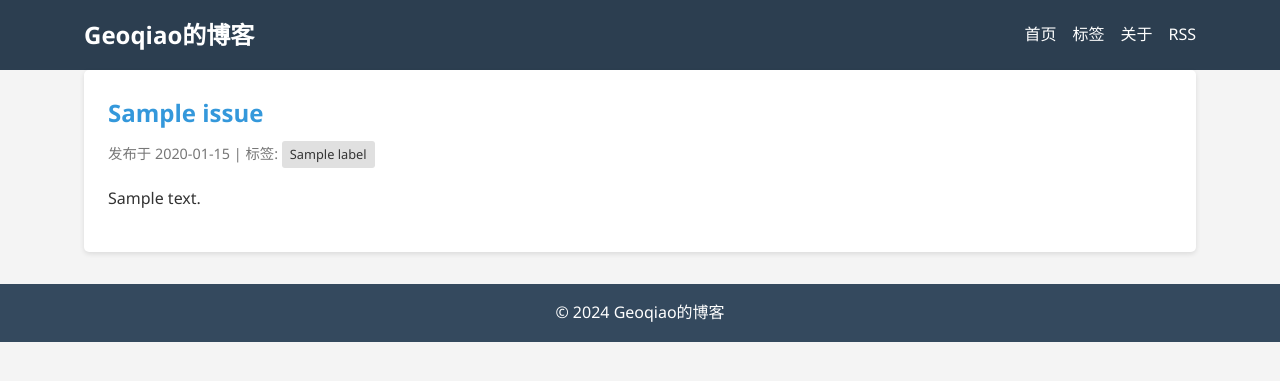
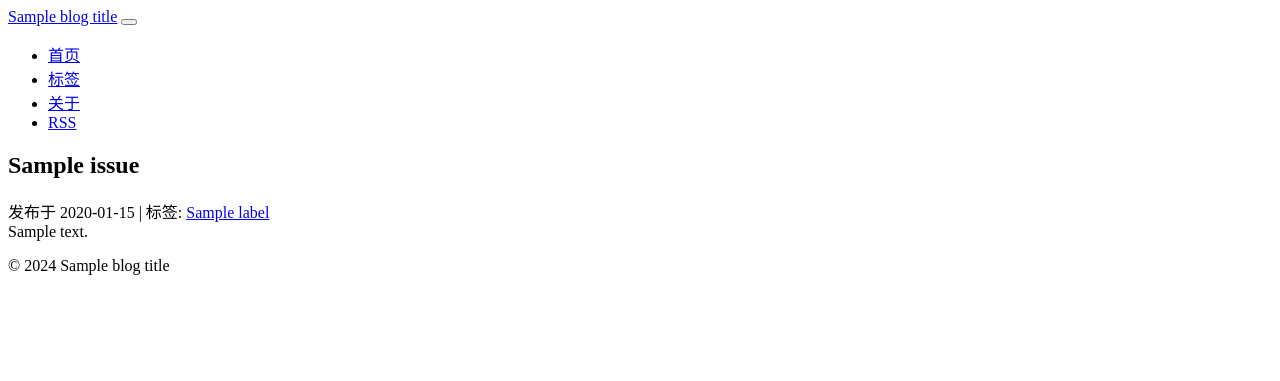
Before and after one commit to briteming/ggb, a Python web app: template templates/post.html in a window 1280 px wide. Shown: the top 381 px of the page. Run offline with Jinja, Linux system fonts and the light colour scheme; the template is opened without the code that fills it: most values are stand-ins (such as "Sample title", 1, 10 or a date in 2020); some libraries are stand-ins or nearby versions.

Commit message:
feature: config name,title,description with config.yaml

```diff
--- a/pyproject.toml
+++ b/pyproject.toml
@@ -9,4 +9,5 @@ dependencies = [
     "jinja2>=3.1.4",
     "marko>=2.1.2",
     "pygithub>=2.4.0",
+    "pyyaml>=6.0.2",
 ]
--- a/templates/base.html
+++ b/templates/base.html
@@ -4,17 +4,18 @@
 <head>
     <meta charset="UTF-8">
     <meta name="viewport" content="width=device-width, initial-scale=1.0">
-    <title>{% block title %}Geoqiao的博客{% endblock %}</title>
-    <link rel="stylesheet" href="https://geoqiao.github.io/templates/static/css/style.css">
-    <link rel="stylesheet" href="https://geoqiao.github.io/templates/static/css/prism.css">
+    <title>{% block title %}{{ blog_title }}{% endblock %}</title>
+    <meta name="description" content="{{ meta_description }}">
+    <link rel="stylesheet" href="https://{{ github_name }}.github.io/templates/static/css/style.css">
+    <link rel="stylesheet" href="https://{{ github_name }}.github.io/templates/static/css/prism.css">
     <link rel="alternate" type="application/atom+xml" title="RSS" href="/contents/atom.xml">
-    <link rel="icon" type="image/png" href="https://geoqiao.github.io/templates/static/images/favicon.png">
+    <link rel="icon" type="image/png" href="https://{{ github_name }}.github.io/templates/static/images/favicon.png">
 </head>
 
 <body>
     <header>
         <nav class="container">
-            <a href="/" class="logo">Geoqiao的博客</a>
+            <a href="/contents/" class="logo">{{ blog_title }}</a>
             <button class="menu-toggle" aria-label="Toggle menu">
                 <span></span>
                 <span></span>
@@ -35,12 +36,12 @@
 
     <footer>
         <div class="container">
-            <p>&copy; 2024 Geoqiao的博客</p>
+            <p>&copy; 2024 {{ blog_title }}</p>
         </div>
     </footer>
 
-    <script src="https://geoqiao.github.io/templates/static/js/prism.js"></script>
-    <script src="https://geoqiao.github.io/templates/static/js/main.js"></script>
+    <script src="https://{{ github_name }}.github.io/templates/static/js/prism.js"></script>
+    <script src="https://{{ github_name }}.github.io/templates/static/js/main.js"></script>
 </body>
 
 </html>
--- a/templates/index.html
+++ b/templates/index.html
@@ -1,6 +1,6 @@
 {% extends 'base.html' %}
 
-{% block title %}Geoqiao的博客 - 文章列表{% endblock %}
+{% block title %}{{ blog_title }} - 文章列表{% endblock %}
 
 {% block content %}
 {% for issue in issues %}
@@ -16,7 +16,7 @@
         {% endif %}
     </div>
     <div class="post-summary">
-        {{ issue.body|truncate(200)|safe }}
+        {{ issue.body|truncate(100)|safe }}
     </div>
     <a href="/contents/blog/{{ issue.number }}.html" class="read-more">阅读全文</a>
 </article>
--- a/templates/post.html
+++ b/templates/post.html
@@ -1,6 +1,6 @@
 {% extends 'base.html' %}
 
-{% block title %}{{ issue.title }} - Geoqiao的博客{% endblock %}
+{% block title %}{{ issue.title }} - {{ blog_title }}{% endblock %}
 
 {% block content %}
 <article class="post full-post">
@@ -20,8 +20,8 @@
 </article>
 
 <div id="comments">
-    <script src="https://utteranc.es/client.js" repo="geoqiao/geoqiao.github.io" issue-term="pathname"
-        theme="github-light" crossorigin="anonymous" async>
+    <script src="https://utteranc.es/client.js" repo="{{ github_name }}/{{ github_name }}.github.io"
+        issue-term="pathname" theme="github-light" crossorigin="anonymous" async>
         </script>
 </div>
 {% endblock %}
```
Also changed, not shown: configs/config.yaml (added, +42 -0 lines), configs/config_utils.py (added, +31 -0 lines), main.py (+24 -3 lines), requirements.txt (+31 -1 lines), configs/__init__.py (added), 1 other file.
